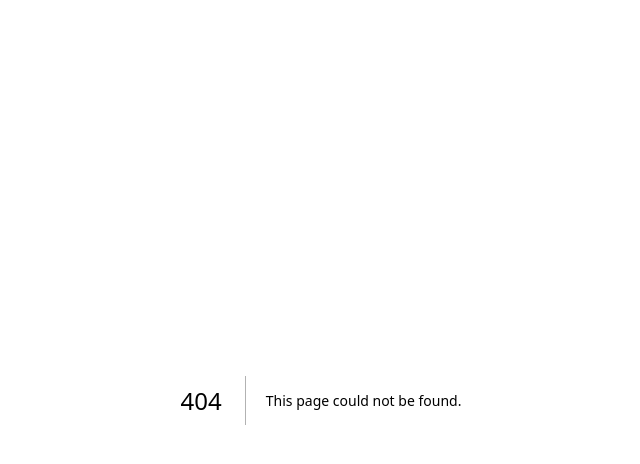
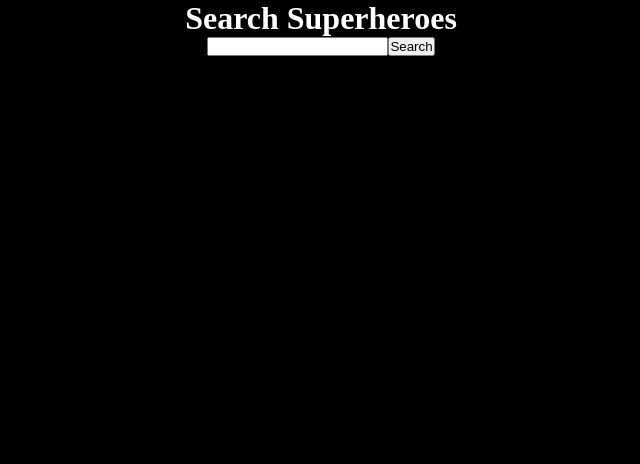
Before and after one commit to bpabatao/superheroes-nextjs, a Next.js app: page /search in a window 1280 px wide. Before the commit this address had no page. Shown: the top 464 px of the page, without its empty margins (319-959 px from the left). Built offline with nearby package versions, Linux system fonts and the light colour scheme.

Commit message:
add search component

```diff
--- /dev/null
+++ b/src/pages/search.js
@@ -0,0 +1,54 @@
+/* eslint-disable react/jsx-key */
+import { useState, FormEvent } from "react";
+import Link from "next/link";
+import { searchSuperheroes } from "./api/api";
+import styled from "styled-components";
+
+export default function Search() {
+  const [query, setQuery] = useState("");
+  const [results, setResults] = useState([]);
+
+  const handleSearch = async (event) => {
+    event.preventDefault();
+    const results = await searchSuperheroes(query);
+    setResults(results);
+  };
+
+  const LinkText = styled.h4({
+    color: "red",
+    "> a": {
+      color: "red",
+      textDecoration: "none",
+    },
+    "&:hover": {
+      color: "red",
+      fontWeight: 800,
+      textDecoration: "underline",
+    },
+  });
+
+  return (
+    <div>
+      <h1>Search Superheroes</h1>
+      <form onSubmit={handleSearch}>
+        <input
+          type="text"
+          value={query}
+          onChange={(event) => setQuery(event.target.value)}
+        />
+        <button type="submit">Search</button>
+      </form>
+      <ul>
+        {results &&
+          results.map((result) => (
+            <LinkText>
+              <li key={result.id}>
+                <Link href={`/profile/${result.id}`}>{result.name}</Link>
+              </li>
+            </LinkText>
+          ))}
+        {!results && <div>NO DATA FOUND</div>}
+      </ul>
+    </div>
+  );
+}
```
